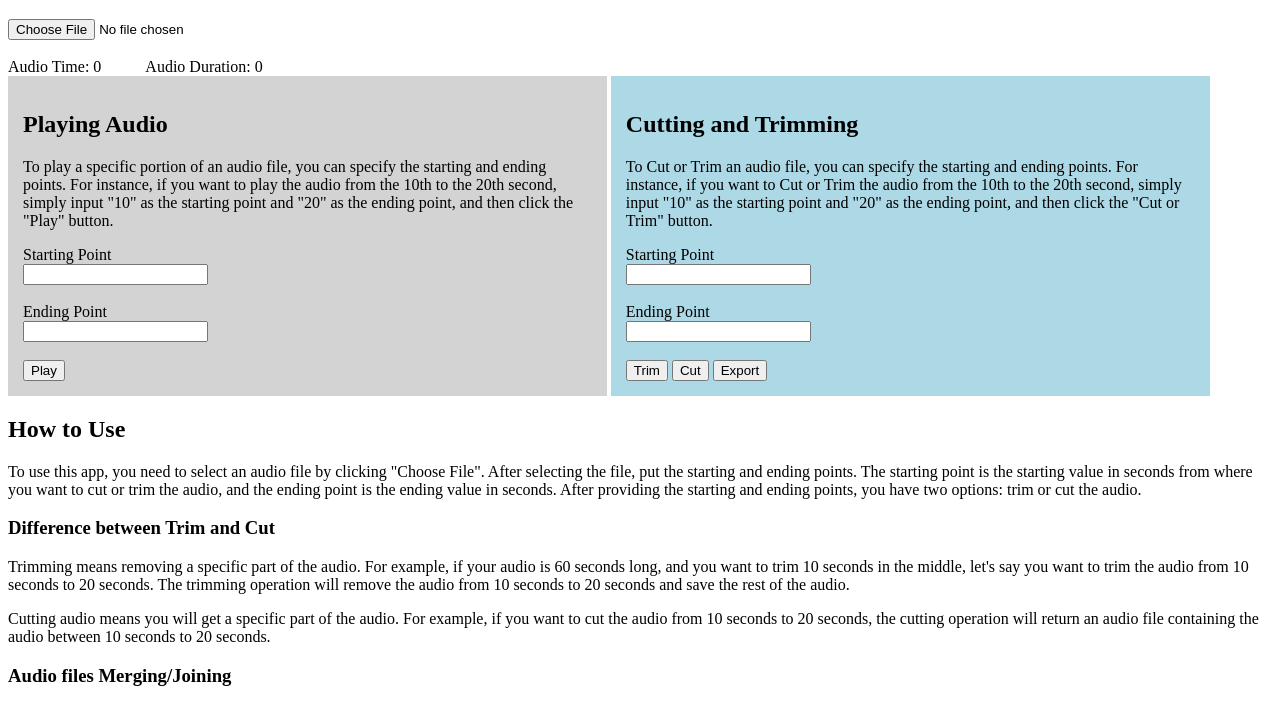
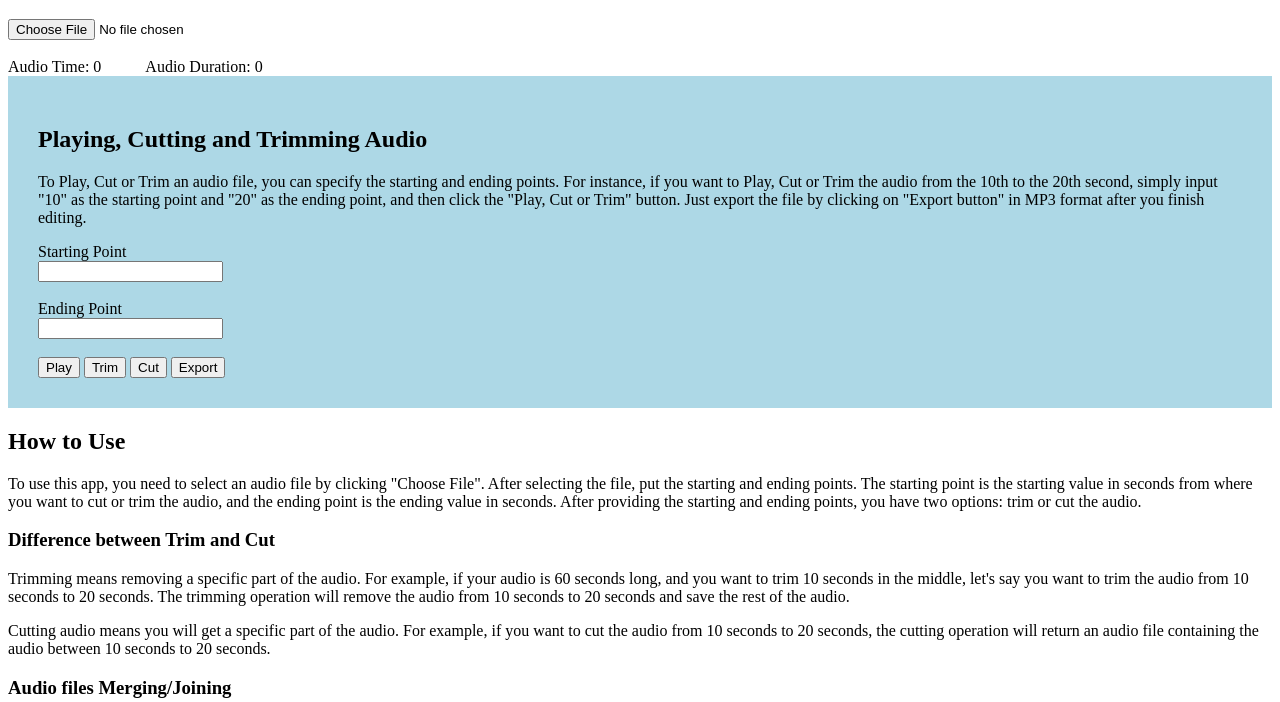
Before and after one commit to sanskruti0ise/Audio-Editor-Online, a plain HTML site: page index.html in a window 1280 px wide. Shown: the part 87-789 px from the top of the page. Drawn offline with Linux system fonts and the light colour scheme.

Commit message:
first commit

```diff
--- a/index.html
+++ b/index.html
@@ -21,33 +21,15 @@
     <span style="margin-left:40px;">Audio Duration: </span>
     <span id = 'duration'>0</span>
 </div>
-    <div style="width:45%; display:inline-block; background-color:lightgray; padding:15px;">
-<h2>Playing Audio</h2>
-<p>To play a specific portion of an audio file, you can specify the starting
-    and ending points. For instance, if you want to play the audio from the
-    10th to the 20th second, simply input "10" as the starting point and "20"
-    as the ending point, and then click the "Play" button.
-</p>
-    <label>Starting Point</label>
-    <br/>
-    <input id = "start1" type="text"/>
-    <br/>
-    <br/>
-    <label>Ending Point</label>
-    <br/>
-    <input id = "end1" type="text"/>
-    <br/>
-    <br/>
-    <button id ="play" onclick="play()">Play</button>
-    </div>
 
-    <div style="width:45%; display:inline-block; background-color:lightblue;padding:15px;">
-    <h2>Cutting and Trimming</h2>
+    <div style=" background-color:lightblue;padding:30px;">
+    <h2>Playing, Cutting and Trimming Audio</h2>
 
-    <p>To Cut or Trim an audio file, you can specify the starting
-        and ending points. For instance, if you want to Cut or Trim the audio from the
+    <p>To Play, Cut or Trim an audio file, you can specify the starting
+        and ending points. For instance, if you want to Play, Cut or Trim the audio from the
         10th to the 20th second, simply input "10" as the starting point and "20"
-        as the ending point, and then click the "Cut or Trim" button.
+        as the ending point, and then click the "Play, Cut or Trim" button. Just export the file by clicking
+        on "Export button" in MP3 format after you finish editing.
     </p>
 <label>Starting Point</label>
 <br/>
@@ -60,11 +42,10 @@
 <br/>
 <br/>
 
-
-
-    <button id ="trim1" onclick="trim()">Trim</button>
-    <button id="cut1" onclick="cut()">Cut</button>
-    <button id="exportdata1" onclick="exportdata()">Export</button>
+<button id ="play" onclick="play()">Play</button>
+<button id ="trim1" onclick="trim()">Trim</button>
+<button id="cut1" onclick="cut()">Cut</button>
+<button id="exportdata1" onclick="exportdata()">Export</button>
 
 </div>
     <h2>How to Use</h2>
@@ -170,8 +151,8 @@ function play(){
 
     clearInterval(intervalid);
 
-    var start = parseInt(document.getElementById("start1").value);
-var end = parseInt(document.getElementById("end1").value);
+    var start = parseInt(document.getElementById("start").value);
+var end = parseInt(document.getElementById("end").value);
 time = start;
     if(source){
         source.stop();
```
